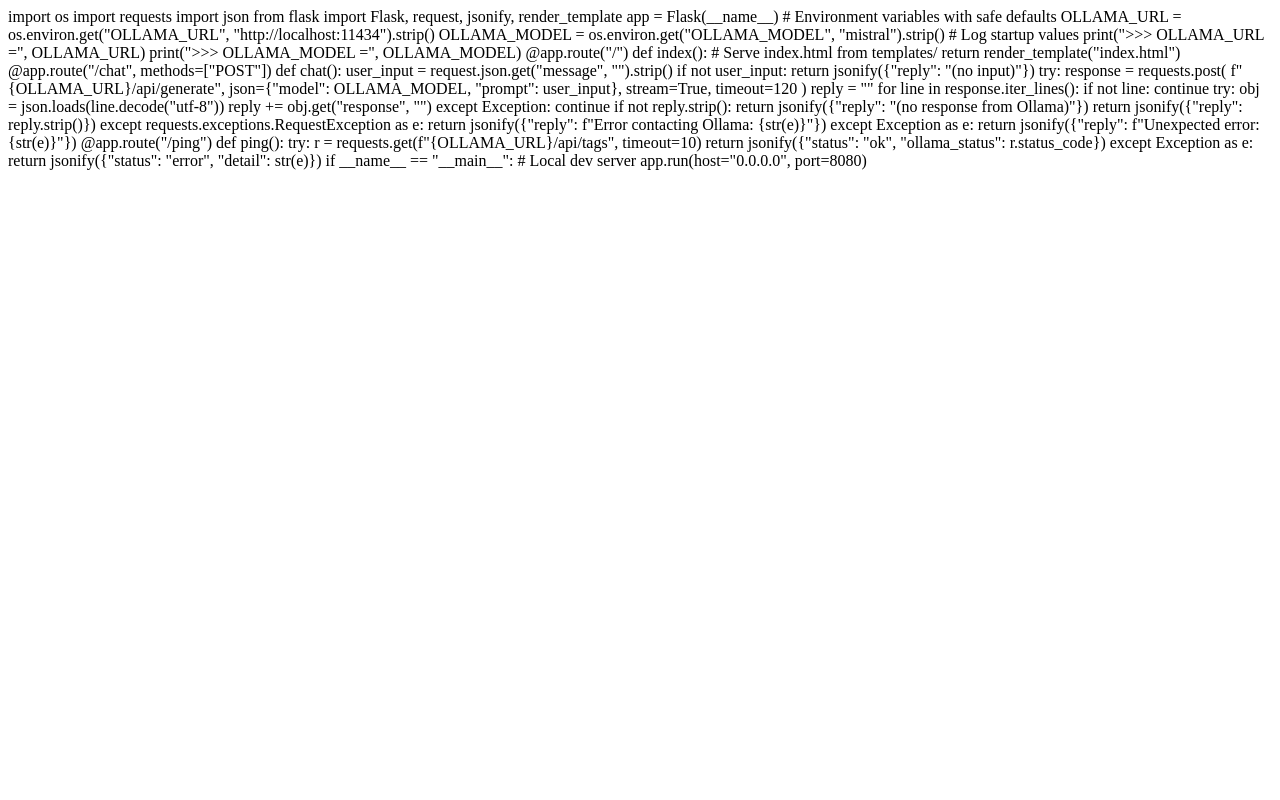
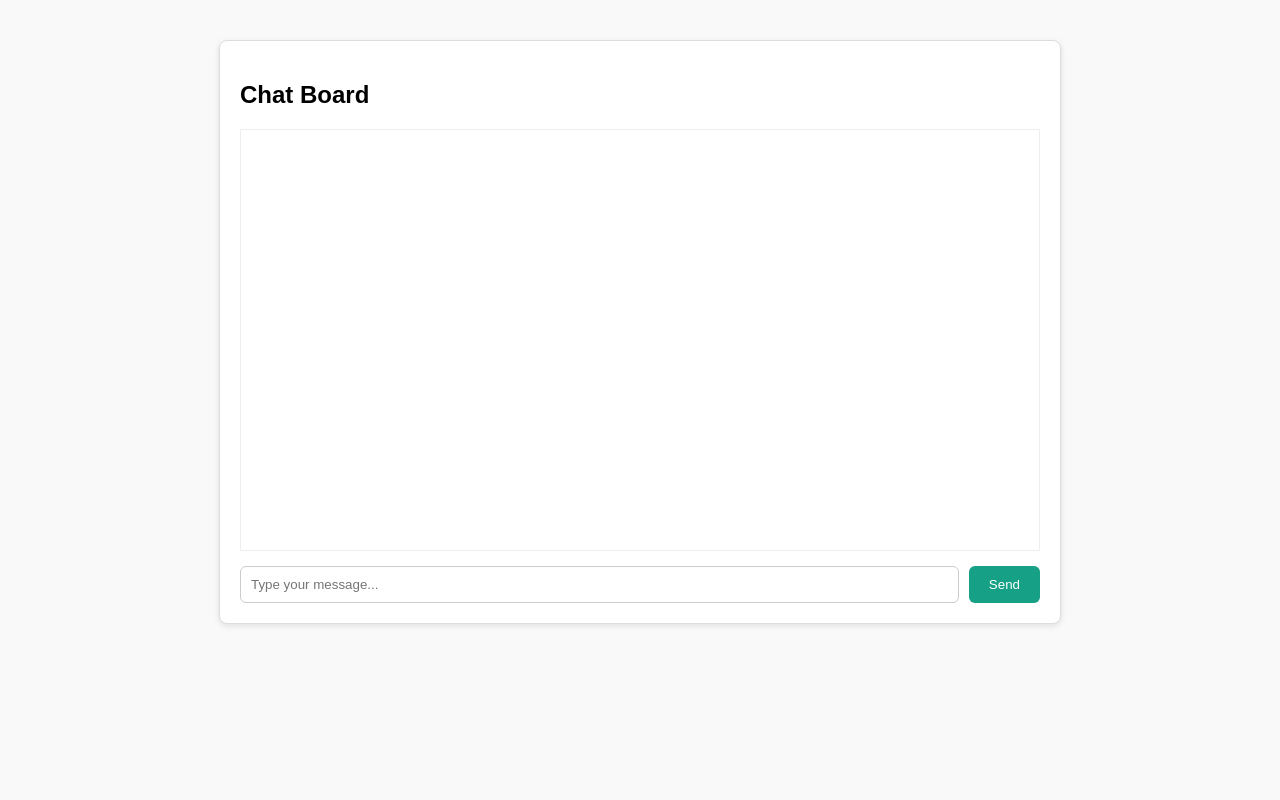
Before and after one commit to sunayanapamula-gif/chat-api, a Flask app: page / in a window 1280 px wide. Run offline with Flask 3, Linux system fonts and the light colour scheme.

Commit message:
Update index.html

````diff
--- a/templates/index.html
+++ b/templates/index.html
@@ -1,65 +1,128 @@
-import os
-import requests
-import json
-from flask import Flask, request, jsonify, render_template
+<!DOCTYPE html>
+<html lang="en">
+<head>
+  <meta charset="UTF-8">
+  <title>Chat Board</title>
+  <style>
+    body {
+      font-family: Arial, sans-serif;
+      background: #f9f9f9;
+      margin: 0;
+      padding: 0;
+    }
+    #chat-container {
+      max-width: 800px;
+      margin: 40px auto;
+      background: #fff;
+      border: 1px solid #ddd;
+      border-radius: 8px;
+      padding: 20px;
+      box-shadow: 0 2px 6px rgba(0,0,0,0.1);
+    }
+    #messages {
+      height: 400px;
+      overflow-y: auto;
+      border: 1px solid #eee;
+      padding: 10px;
+      margin-bottom: 15px;
+      white-space: pre-wrap;
+    }
+    .message {
+      margin: 8px 0;
+    }
+    .user {
+      font-weight: bold;
+      color: #2c3e50;
+    }
+    .ai {
+      color: #16a085;
+    }
+    code {
+      background: #f4f4f4;
+      padding: 4px 6px;
+      border-radius: 4px;
+      font-family: Consolas, monospace;
+    }
+    pre {
+      background: #f4f4f4;
+      padding: 10px;
+      border-radius: 6px;
+      overflow-x: auto;
+    }
+    #input-area {
+      display: flex;
+    }
+    #message-input {
+      flex: 1;
+      padding: 10px;
+      border: 1px solid #ccc;
+      border-radius: 6px;
+    }
+    #send-btn {
+      margin-left: 10px;
+      padding: 10px 20px;
+      border: none;
+      background: #16a085;
+      color: #fff;
+      border-radius: 6px;
+      cursor: pointer;
+    }
+    #send-btn:hover {
+      background: #138d75;
+    }
+  </style>
+</head>
+<body>
+  <div id="chat-container">
+    <h2>Chat Board</h2>
+    <div id="messages"></div>
+    <div id="input-area">
+      <input id="message-input" type="text" placeholder="Type your message..." />
+      <button id="send-btn">Send</button>
+    </div>
+  </div>
 
-app = Flask(__name__)
+  <script>
+    const messagesDiv = document.getElementById("messages");
+    const input = document.getElementById("message-input");
+    const sendBtn = document.getElementById("send-btn");
 
-# Environment variables with safe defaults
-OLLAMA_URL = os.environ.get("OLLAMA_URL", "http://localhost:11434").strip()
-OLLAMA_MODEL = os.environ.get("OLLAMA_MODEL", "mistral").strip()
+    function appendMessage(sender, text) {
+      const div = document.createElement("div");
+      div.classList.add("message", sender);
+      if (text.includes("```")) {
+        // Format code blocks
+        const parts = text.split("```");
+        div.innerHTML = `<span class="${sender}">${sender}:</span><br><pre><code>${parts[1]}</code></pre>`;
+      } else {
+        div.innerHTML = `<span class="${sender}">${sender}:</span> ${text}`;
+      }
+      messagesDiv.appendChild(div);
+      messagesDiv.scrollTop = messagesDiv.scrollHeight;
+    }
 
-# Log startup values
-print(">>> OLLAMA_URL =", OLLAMA_URL)
-print(">>> OLLAMA_MODEL =", OLLAMA_MODEL)
+    sendBtn.addEventListener("click", async () => {
+      const msg = input.value.trim();
+      if (!msg) return;
+      appendMessage("user", msg);
+      input.value = "";
 
-@app.route("/")
-def index():
-    # Serve index.html from templates/
-    return render_template("index.html")
+      try {
+        const res = await fetch("/chat", {
+          method: "POST",
+          headers: { "Content-Type": "application/json" },
+          body: JSON.stringify({ message: msg })
+        });
+        const data = await res.json();
+        appendMessage("ai", data.reply);
+      } catch (err) {
+        appendMessage("ai", "Error: " + err.message);
+      }
+    });
 
-@app.route("/chat", methods=["POST"])
-def chat():
-    user_input = request.json.get("message", "").strip()
-    if not user_input:
-        return jsonify({"reply": "(no input)"})
-
-    try:
-        response = requests.post(
-            f"{OLLAMA_URL}/api/generate",
-            json={"model": OLLAMA_MODEL, "prompt": user_input},
-            stream=True,
-            timeout=120
-        )
-
-        reply = ""
-        for line in response.iter_lines():
-            if not line:
-                continue
-            try:
-                obj = json.loads(line.decode("utf-8"))
-                reply += obj.get("response", "")
-            except Exception:
-                continue
-
-        if not reply.strip():
-            return jsonify({"reply": "(no response from Ollama)"})
-
-        return jsonify({"reply": reply.strip()})
-
-    except requests.exceptions.RequestException as e:
-        return jsonify({"reply": f"Error contacting Ollama: {str(e)}"})
-    except Exception as e:
-        return jsonify({"reply": f"Unexpected error: {str(e)}"})
-
-@app.route("/ping")
-def ping():
-    try:
-        r = requests.get(f"{OLLAMA_URL}/api/tags", timeout=10)
-        return jsonify({"status": "ok", "ollama_status": r.status_code})
-    except Exception as e:
-        return jsonify({"status": "error", "detail": str(e)})
-
-if __name__ == "__main__":
-    # Local dev server
-    app.run(host="0.0.0.0", port=8080)
+    input.addEventListener("keypress", e => {
+      if (e.key === "Enter") sendBtn.click();
+    });
+  </script>
+</body>
+</html>
````
